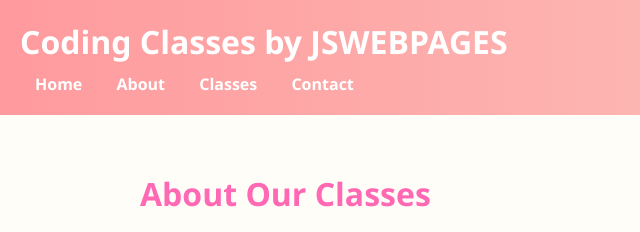
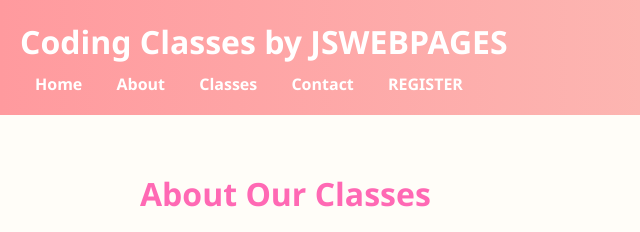
Before and after one commit to hypecafeusa/hypecafeusa.github.io, a plain HTML site: page index.html in a window 1280 px wide. Shown: the top 232 px of the page, 0-640 px from the left. Drawn offline with Linux system fonts and the light colour scheme.

Commit message:
Update index.html
added link to register

```diff
--- a/index.html
+++ b/index.html
@@ -158,6 +158,7 @@
       <a href="#about">About</a>
       <a href="#">Classes</a>
       <a href="#contact">Contact</a>
+      <a href="https://jswebpages.com/terrell/" target="_blank">REGISTER</a>
     </nav>
   </header>
 
```
